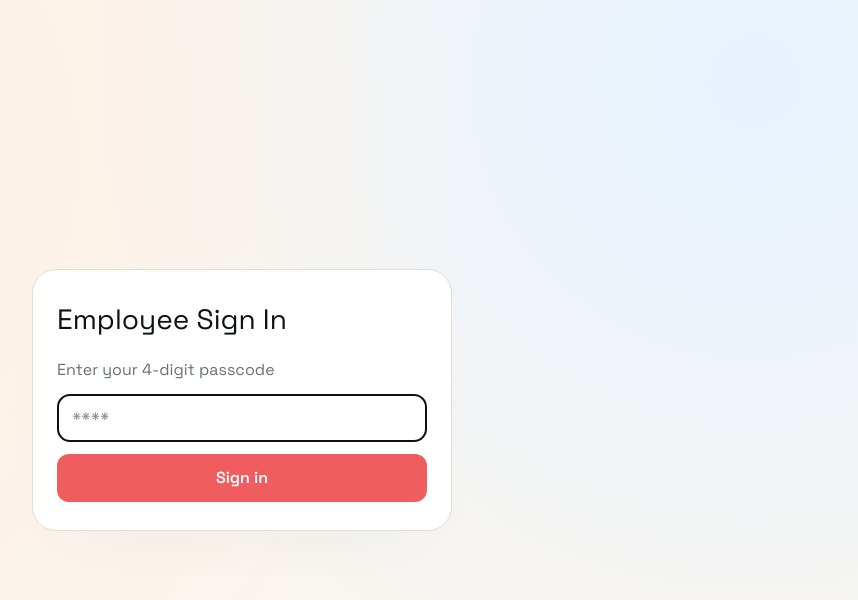
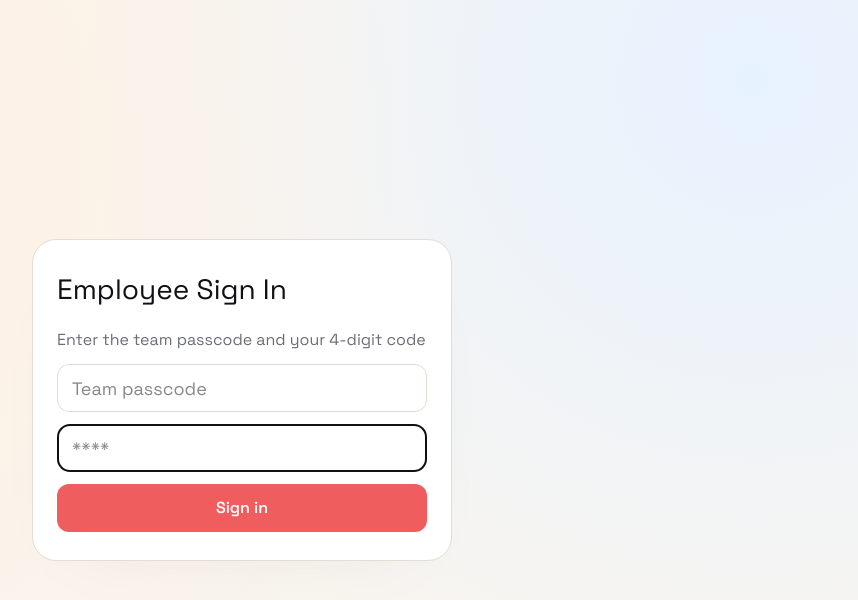
Before and after one commit to ericyuan1024/shifts, a Next.js app: page /login in a window 1280 px wide. Shown: the top 600 px of the page, without its empty margins (398-1256 px from the left). Built offline with nearby package versions, Linux system fonts and the light colour scheme.

Commit message:
Add global team passcode for login

```diff
--- a/src/app/(auth)/login/LoginForm.tsx
+++ b/src/app/(auth)/login/LoginForm.tsx
@@ -1,17 +1,35 @@
 "use client";
 
-import { useActionState } from "react";
+import { useActionState, useEffect, useState } from "react";
 import { loginAction } from "./actions";
 
 const initialState = { ok: true, message: "" };
 
 export default function LoginForm() {
   const [state, action, pending] = useActionState(loginAction, initialState);
+  const [globalPasscode, setGlobalPasscode] = useState("");
+
+  useEffect(() => {
+    const saved = window.localStorage.getItem("globalPasscode");
+    if (saved) setGlobalPasscode(saved);
+  }, []);
+
+  const handleGlobalChange = (value: string) => {
+    setGlobalPasscode(value);
+    window.localStorage.setItem("globalPasscode", value);
+  };
 
   return (
     <form action={action} className="login-card">
       <h1>Employee Sign In</h1>
-      <p className="subtext">Enter your 4-digit passcode</p>
+      <p className="subtext">Enter the team passcode and your 4-digit code</p>
+      <input
+        name="globalPasscode"
+        type="password"
+        placeholder="Team passcode"
+        value={globalPasscode}
+        onChange={(event) => handleGlobalChange(event.target.value)}
+      />
       <input
         name="passcode"
         type="password"
--- a/src/app/(auth)/login/actions.ts
+++ b/src/app/(auth)/login/actions.ts
@@ -5,6 +5,12 @@ import { createSession, hashPasscode } from "@/lib/auth";
 import { redirect } from "next/navigation";
 
 export async function loginAction(_prevState: unknown, formData: FormData) {
+  const globalCode = process.env.GLOBAL_PASSCODE?.trim();
+  const providedGlobal = String(formData.get("globalPasscode") || "").trim();
+  if (globalCode && providedGlobal !== globalCode) {
+    return { ok: false, message: "Team passcode is incorrect." };
+  }
+
   const passcode = String(formData.get("passcode") || "").trim();
   if (!/^[0-9]{4}$/.test(passcode)) {
     return { ok: false, message: "Passcode must be 4 digits." };
--- a/src/app/admin/login/AdminLoginForm.tsx
+++ b/src/app/admin/login/AdminLoginForm.tsx
@@ -1,17 +1,35 @@
 "use client";
 
-import { useActionState } from "react";
+import { useActionState, useEffect, useState } from "react";
 import { adminLoginAction } from "./actions";
 
 const initialState = { ok: true, message: "" };
 
 export default function AdminLoginForm() {
   const [state, action, pending] = useActionState(adminLoginAction, initialState);
+  const [globalPasscode, setGlobalPasscode] = useState("");
+
+  useEffect(() => {
+    const saved = window.localStorage.getItem("globalPasscode");
+    if (saved) setGlobalPasscode(saved);
+  }, []);
+
+  const handleGlobalChange = (value: string) => {
+    setGlobalPasscode(value);
+    window.localStorage.setItem("globalPasscode", value);
+  };
 
   return (
     <form action={action} className="login-card">
       <h1>Admin Sign In</h1>
-      <p className="subtext">Enter your 4-digit admin passcode</p>
+      <p className="subtext">Enter the team passcode and your admin code</p>
+      <input
+        name="globalPasscode"
+        type="password"
+        placeholder="Team passcode"
+        value={globalPasscode}
+        onChange={(event) => handleGlobalChange(event.target.value)}
+      />
       <input
         name="passcode"
         type="password"
--- a/src/app/admin/login/actions.ts
+++ b/src/app/admin/login/actions.ts
@@ -5,6 +5,12 @@ import { createSession, hashPasscode } from "@/lib/auth";
 import { redirect } from "next/navigation";
 
 export async function adminLoginAction(_prevState: unknown, formData: FormData) {
+  const globalCode = process.env.GLOBAL_PASSCODE?.trim();
+  const providedGlobal = String(formData.get("globalPasscode") || "").trim();
+  if (globalCode && providedGlobal !== globalCode) {
+    return { ok: false, message: "Team passcode is incorrect." };
+  }
+
   const passcode = String(formData.get("passcode") || "").trim();
   if (!/^[0-9]{4}$/.test(passcode)) {
     return { ok: false, message: "Passcode must be 4 digits." };
```
